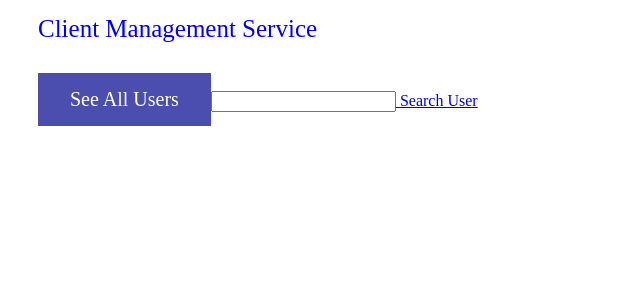
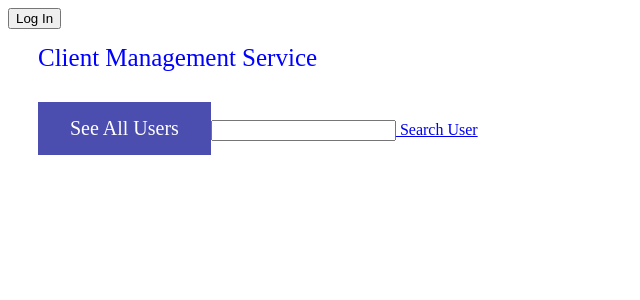
Before and after one commit to aazaiez/crm-app, an Angular app in the folder crm-app/: page / in a window 1280 px wide. Shown: the top 300 px of the page, without its empty margins (0-640 px from the left). Built offline with nearby package versions, Linux system fonts and the light colour scheme; data requests are answered from the project's data file.

Commit message:
enabled demo access

```diff
--- a/crm-app/src/app/app.component.html
+++ b/crm-app/src/app/app.component.html
@@ -1,3 +1,4 @@
+<app-demo-access></app-demo-access>
 <app-navbar></app-navbar>
 <app-search-results></app-search-results>
 
--- a/crm-app/src/app/app.module.ts
+++ b/crm-app/src/app/app.module.ts
@@ -13,6 +13,7 @@ import { HttpClientModule } from '@angular/common/http';
 import { SearchResultsComponent } from './search-results/search-results.component';
 import { AuthService } from './auth.service';
 import { AuthGuard } from './auth-guard.service';
+import { DemoAccessComponent } from './demo-access/demo-access.component';
 
 @NgModule({
   declarations: [
@@ -21,6 +22,7 @@ import { AuthGuard } from './auth-guard.service';
     UsersComponent,
     UserDetailsComponent,
     SearchResultsComponent,
+    DemoAccessComponent,
   ],
   imports: [
     BrowserModule,
--- /dev/null
+++ b/crm-app/src/app/demo-access/demo-access.component.html
@@ -0,0 +1 @@
+<button (click)="onClick()"> Log In </button>
--- /dev/null
+++ b/crm-app/src/app/demo-access/demo-access.component.ts
@@ -0,0 +1,24 @@
+import { Component, OnInit } from '@angular/core';
+import { AuthGuard } from '../auth-guard.service';
+import { AuthService } from '../auth.service';
+
+@Component({
+  selector: 'app-demo-access',
+  templateUrl: './demo-access.component.html',
+  styleUrls: ['./demo-access.component.css']
+})
+export class DemoAccessComponent implements OnInit {
+
+  constructor(
+    private authGuard: AuthGuard,
+    private authServie: AuthService
+  ) { }
+
+  ngOnInit() {
+  }
+
+  onClick() {
+    this.authServie.login();
+  }
+
+}
```
Also changed, not shown: crm-app/src/app/app-routing.module.ts (+4 -3 lines), crm-app/src/app/demo-access/demo-access.component.css (added).
